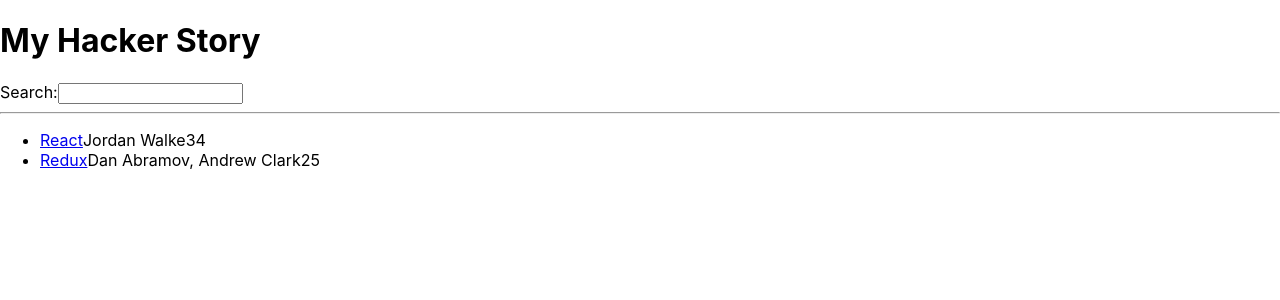
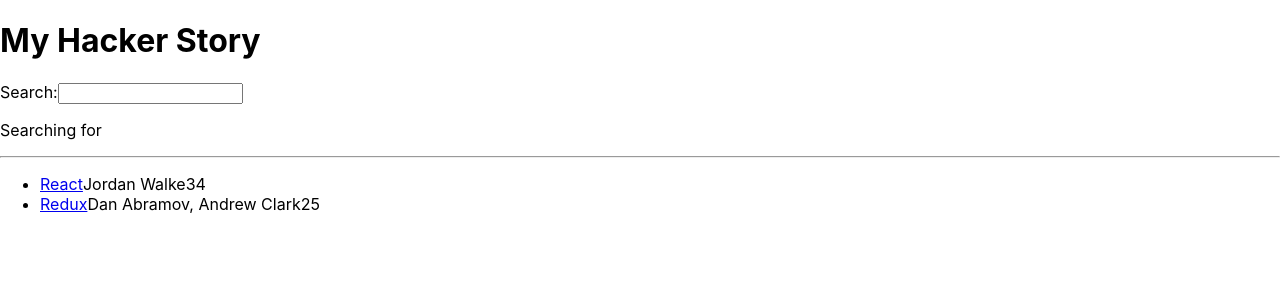
Before and after one commit to herzonfabian100/road-to-react-fabian, a React (Create React App) app: page / in a window 1280 px wide. Shown: the top 300 px of the page. Built offline with nearby package versions, Linux system fonts and the light colour scheme.

Commit message:
Example States

```diff
--- a/src/App.js
+++ b/src/App.js
@@ -1,8 +1,71 @@
 
 import * as React from 'react';
 
+function App() {
 
-function List(props) {
+  const stories = [
+    {
+      title: 'React',
+      url: 'https://reactjs.org/',
+      author: 'Jordan Walke',
+      num_comments: 3,
+      points: 4,
+      objectID: 0,
+    },
+    {
+      title: 'Redux',
+      url: 'https://redux.js.org/',
+      author: 'Dan Abramov, Andrew Clark',
+      num_comments: 2,
+      points: 5,
+      objectID: 1,
+    },
+  ];
+  const handleSearch = (event) => {
+    console.log(event.target.value);
+  }
+
+  return (
+    <div>
+      <h1> My Hacker Story</h1>
+
+      <Search onSearch={handleSearch} />
+
+      <hr />
+      <List list={stories} />
+
+
+    </div >
+
+  );
+}
+
+const Search = (props) => {
+  const [searchTerm, setSearchTerm] = React.useState('');
+  console.log(`Rendering Search with searchTerm ${searchTerm}`);
+
+  const handleChange = (event) => {
+    console.log(`Before Setting searchTerm: ${searchTerm}`);
+    setSearchTerm(event.target.value)
+    console.log(event.target.value);
+    console.log(`After Setting searchTerm: ${searchTerm}`);
+    props.onSearch(event);
+  }
+  const handleMouseOver = (event) => {
+    console.log(event);
+  }
+
+  return (
+    <div>
+      <label htmlFor="sarch">Search:</label>
+      <input id="search" type="text" onChange={handleChange} onMouseOver={handleMouseOver} />
+      <p>
+        Searching for <strong>{searchTerm}</strong>
+      </p>
+    </div>
+  );
+}
+const List = (props) => {
   return (
 
     <ul>
@@ -30,58 +93,4 @@
   );
 }
 
-function Search() {
-
-  const handleChange = (event) => {
-    console.log(event);
-  }
-  const handleMouseOver = (event) => {
-    console.log(event);
-  }
-
-  return (
-    <div>
-      <label htmlFor="sarch">Search:</label>
-      <input id="search" type="text" onChange={handleChange} onMouseOver={handleMouseOver} />
-    </div>
-  );
-}
-
-function App() {
-
-  const stories = [
-    {
-      title: 'React',
-      url: 'https://reactjs.org/',
-      author: 'Jordan Walke',
-      num_comments: 3,
-      points: 4,
-      objectID: 0,
-    },
-    {
-      title: 'Redux',
-      url: 'https://redux.js.org/',
-      author: 'Dan Abramov, Andrew Clark',
-      num_comments: 2,
-      points: 5,
-      objectID: 1,
-    },
-  ];
-
-
-  return (
-    <div>
-      <h1> My Hacker Story</h1>
-
-      <Search />
-
-      <hr />
-      <List list={stories} />
-
-
-    </div >
-
-  );
-}
-
 export default App;
```
